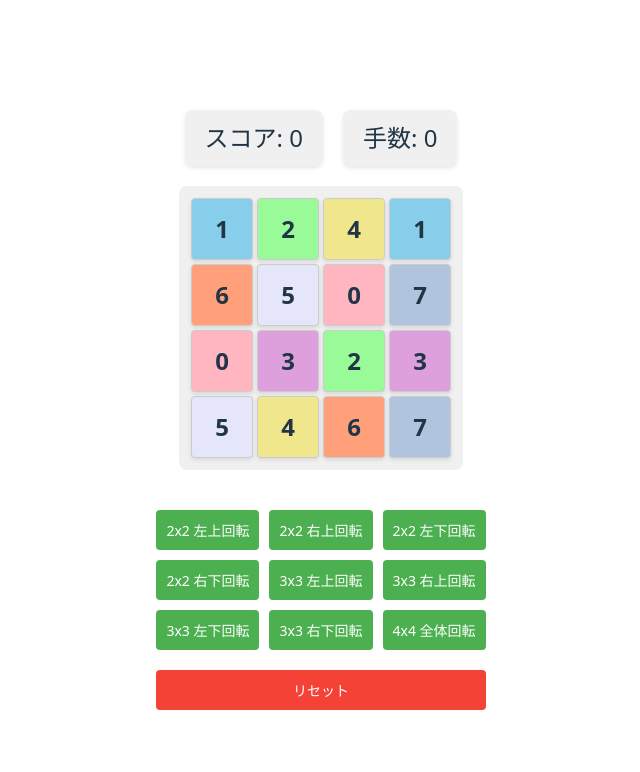
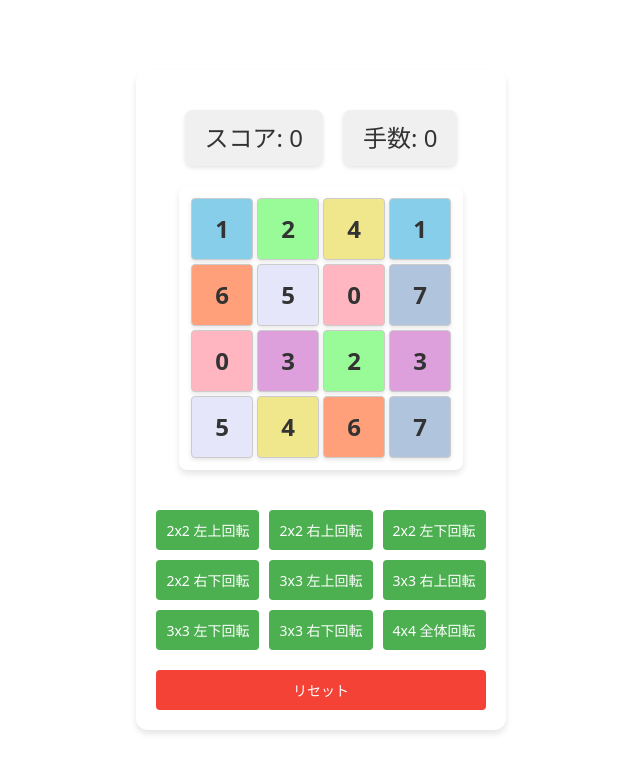
Before and after one commit to mokkun55/procon-puzzle, a React (Vite) app: page / in a window 1280 px wide. Shown: the top 772 px of the page, without its empty margins (319-959 px from the left). Built offline with nearby package versions, Linux system fonts and the light colour scheme.

Commit message:
ダークモードのときの表示の修正

```diff
--- a/src/App.css
+++ b/src/App.css
@@ -3,6 +3,8 @@
   margin: 0 auto;
   padding: 2rem;
   text-align: center;
+  background-color: white;
+  color: #333;
 }
 
 .logo {
@@ -46,6 +48,9 @@
   margin: 0 auto;
   padding: 20px;
   text-align: center;
+  background-color: white;
+  border-radius: 12px;
+  box-shadow: 0 4px 6px rgba(0, 0, 0, 0.1);
 }
 
 .game-info {
@@ -62,14 +67,16 @@
   padding: 10px 20px;
   border-radius: 8px;
   box-shadow: 0 2px 4px rgba(0, 0, 0, 0.1);
+  color: #333;
 }
 
 .grid {
   display: inline-block;
-  background-color: #f0f0f0;
+  background-color: white;
   padding: 10px;
   border-radius: 8px;
   margin-bottom: 20px;
+  box-shadow: 0 4px 6px rgba(0, 0, 0, 0.1);
 }
 
 .row {
@@ -89,6 +96,7 @@
   border-radius: 4px;
   box-shadow: 0 2px 4px rgba(0, 0, 0, 0.1);
   transition: background-color 0.3s ease;
+  color: #333;
 }
 
 .controls {
@@ -130,3 +138,47 @@ button:active {
 .reset-button:active {
   background-color: #b71c1c;
 }
+
+body {
+  background-color: white;
+  margin: 0;
+  padding: 0;
+}
+
+@media (prefers-color-scheme: dark) {
+  .game-container {
+    background-color: white;
+    box-shadow: 0 4px 6px rgba(0, 0, 0, 0.2);
+  }
+
+  .score,
+  .moves {
+    background-color: #f0f0f0;
+    color: #333;
+  }
+
+  .grid {
+    background-color: white;
+  }
+
+  .cell {
+    color: #333;
+  }
+
+  button {
+    background-color: #4caf50;
+    color: white;
+  }
+
+  button:hover {
+    background-color: #45a049;
+  }
+
+  .reset-button {
+    background-color: #f44336;
+  }
+
+  .reset-button:hover {
+    background-color: #d32f2f;
+  }
+}
```
